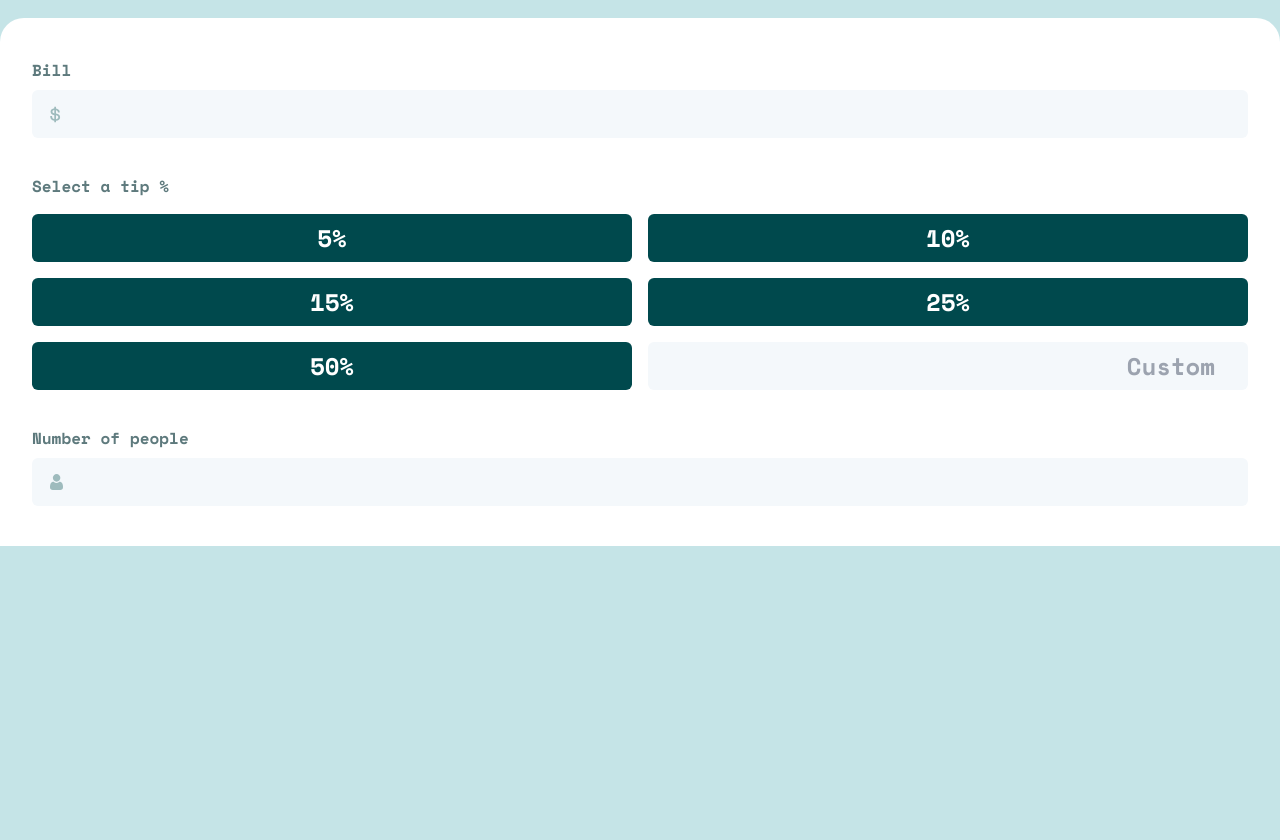
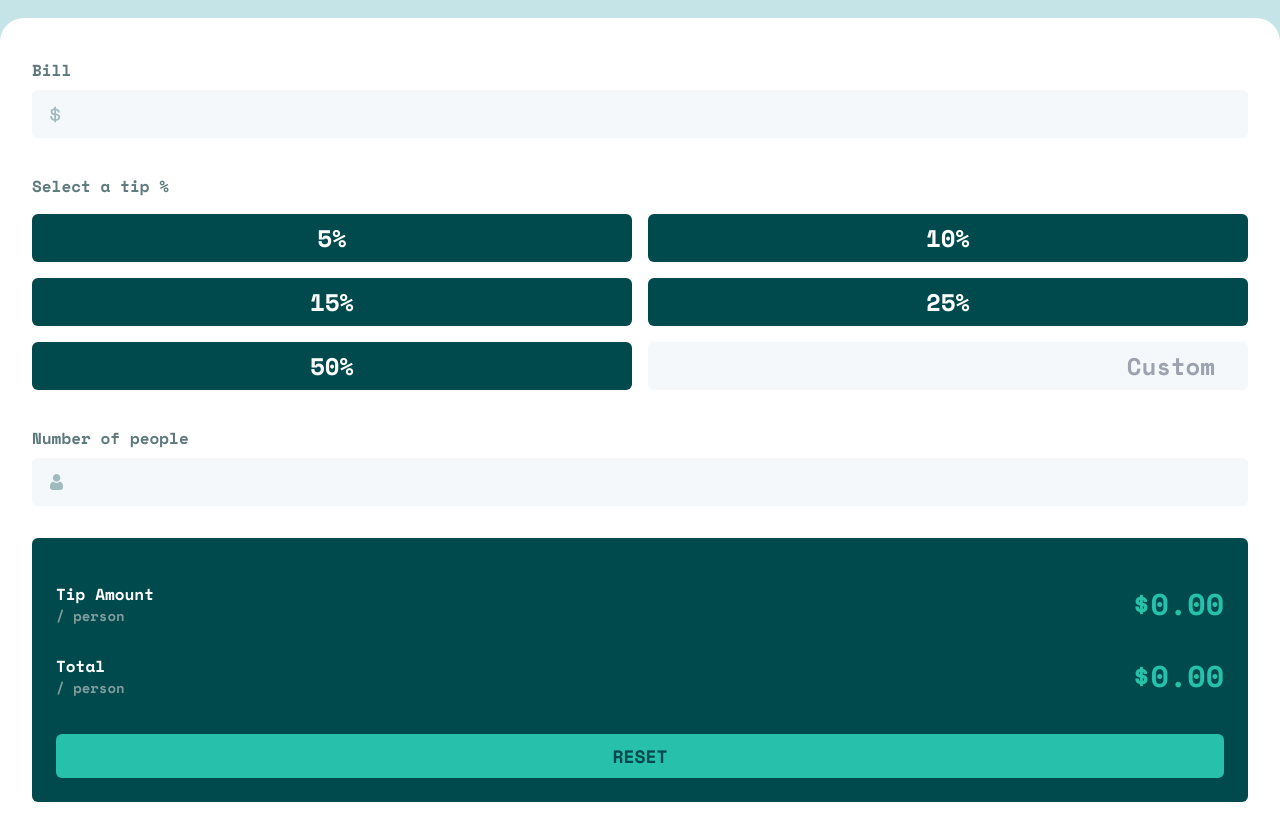
Before and after one commit to yasssuz/tip-calculator-app-oop, a website built with Vite: page src/index.html in a window 1280 px wide. Shown: the part 124-964 px from the top of the page. Before the commit the page ends 800 px from the top, so only its background shows below. Built offline with nearby package versions, Linux system fonts and the light colour scheme.

Commit message:
added bottom area

```diff
--- a/src/index.html
+++ b/src/index.html
@@ -21,7 +21,9 @@
       <img src="./assets/logo.svg" alt="logo" />
     </header>
 
-    <main class="bg-white rounded-t-3xl flex direction-column py-10 px-8">
+    <main
+      class="bg-white rounded-t-3xl flex direction-column py-10 px-8 grid gap-8"
+    >
       <div class="flex flex-col w-full">
         <label for="bill" class="font-bold text-darkGrayishCyan text-base"
           >Bill</label
@@ -203,6 +205,36 @@
           />
         </div>
       </div>
+      <div class="bg-veryDarkCyan pb-6 px-6 pt-11 rounded-md">
+        <div class="flex justify-between items-center">
+          <p class="text-white font-bold">
+            Tip Amount <br />
+            <span class="block text-sm text-grayishCyan">/ person</span>
+          </p>
+          <strong class="text-strongCyan text-3xl">$0.00</strong>
+        </div>
+        <div class="flex justify-between items-center mt-7">
+          <p class="text-white font-bold">
+            Total <br />
+            <span class="block text-sm text-grayishCyan">/ person</span>
+          </p>
+          <strong class="text-strongCyan text-3xl">$0.00</strong>
+        </div>
+        <button
+          type="submit"
+          class="
+            w-full
+            mt-9
+            py-2
+            bg-strongCyan
+            font-bold
+            rounded-md
+            text-veryDarkCyan text-lg
+          "
+        >
+          RESET
+        </button>
+      </div>
     </main>
     <script type="module" src="./javascript/app.js"></script>
   </body>
```
